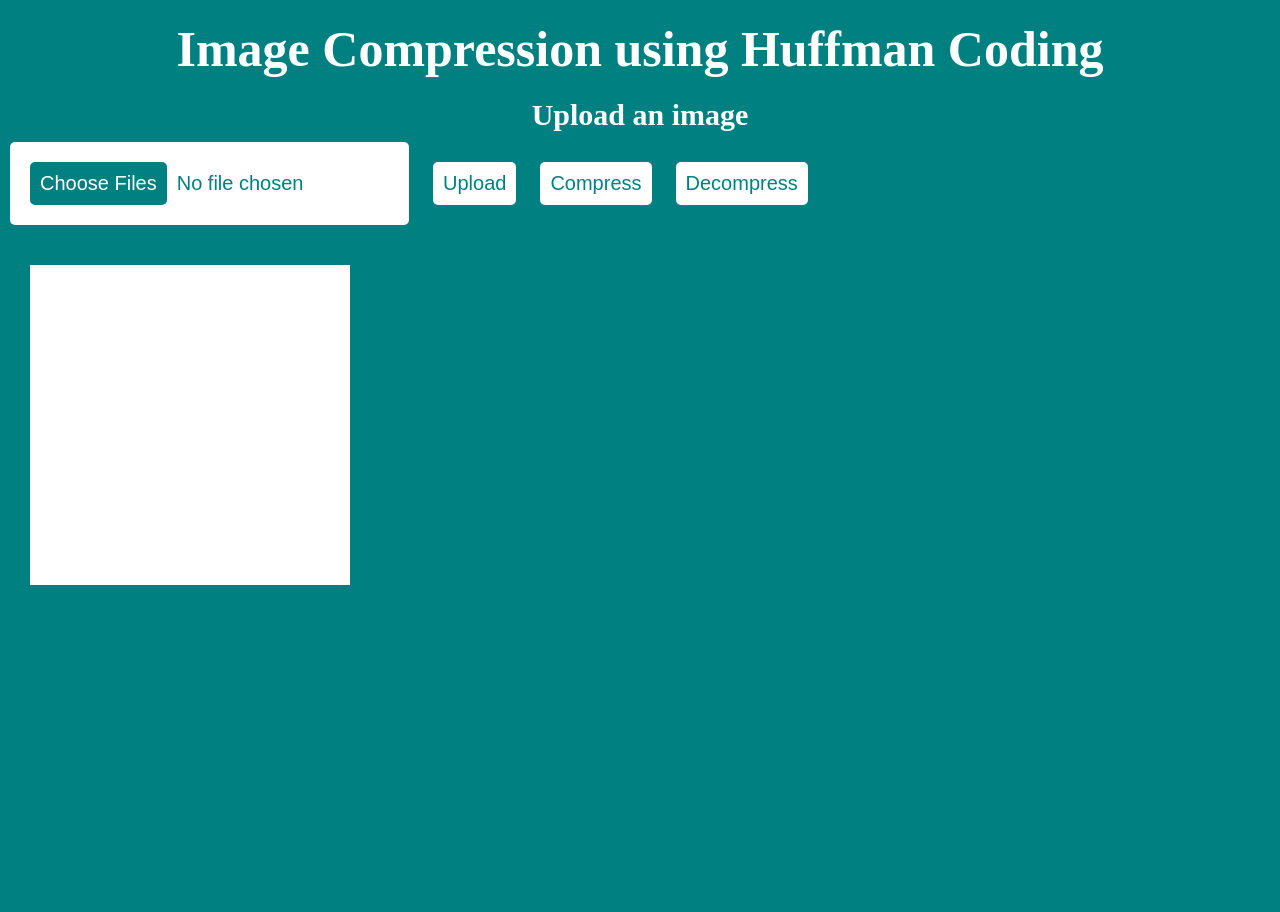
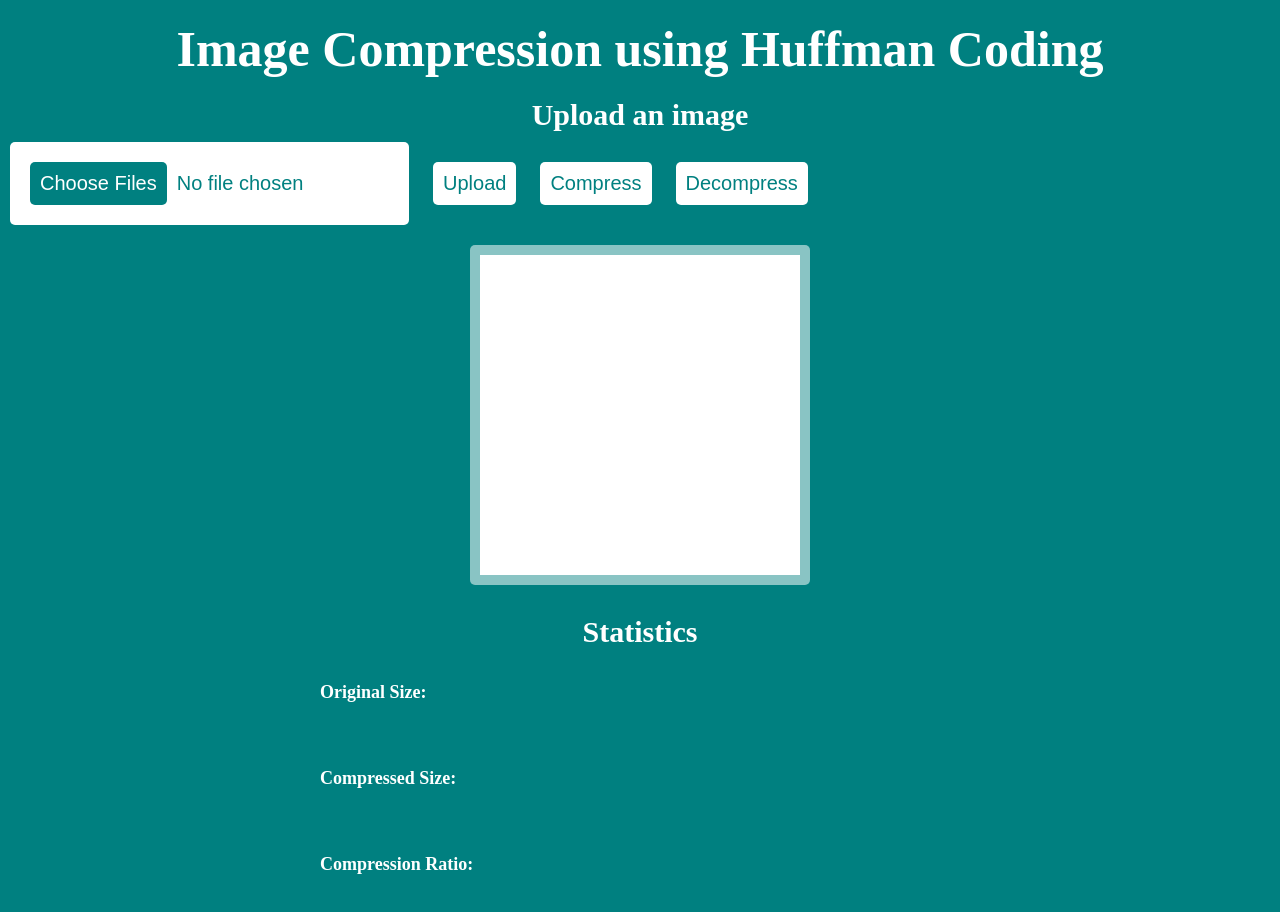
Before and after one commit to Shubham-Rasal/huffman-coding-image-compression, a plain HTML site: page index.html in a window 1280 px wide. Drawn offline with Linux system fonts and the light colour scheme.

Commit message:
added stats

```diff
--- a/app.js
+++ b/app.js
@@ -48,6 +48,39 @@ const image = document.getElementsByTagName("img")[0];
 const canvas = document.getElementsByTagName("canvas")[0];
 const ctx = canvas.getContext("2d");
 
+const originalSize = document.getElementById("originalSize");
+const compressedSize = document.getElementById("compressedSize");
+const compressionRatio = document.getElementById("compressionRatio");
+
+
+function getOriginalSize() {
+
+  const size = canvas.width * canvas.height * 4;
+  originalSize.innerHTML = size + " bytes";
+}
+
+function getCompressedSize(c) {
+
+  console.log(c)
+
+  const com_size = c.size;
+
+  compressedSize.innerHTML = com_size + " bytes";
+
+}
+
+
+function getCompressionRatio() {
+  const original = originalSize.innerHTML.split(" ")[0];
+  const compressed = compressedSize.innerHTML.split(" ")[0];
+  let ratio = ((original - compressed) / original) * 100;
+  //truncate the ratio to 2 decimal places
+  ratio = Math.trunc(ratio * 100) / 100;
+  compressionRatio.innerHTML = ratio + "%";
+}
+
+
+
 
 function copyToCanvas() {
   const img = new Image();
@@ -56,6 +89,7 @@ function copyToCanvas() {
   ctx.drawImage(img, 0, 0, canvas.width, canvas.height);
   const imageData = ctx.getImageData(0, 0, canvas.width, canvas.height);
   console.log(imageData.data);
+  getOriginalSize();
 }
 
 const compress_button = document.getElementById("compress");
@@ -91,11 +125,16 @@ compress_button.addEventListener("click", async () => {
     type: "application/json",
   });
 
+
+
   // make a zip file of the binary file and the json file
   zip.file("compressed.bin", blob);
   zip.file("frequencies.json", codesBlob);
   const content = await zip.generateAsync({ type: "blob" });
   saveAs(content, "compressed.zip");
+
+  getCompressedSize(content);
+  getCompressionRatio();
 
 });
 
--- a/index.html
+++ b/index.html
@@ -19,9 +19,16 @@
     <div class="ui">
       <img class="img" alt="dog" src="dog.png"  />
       <canvas>
-
       </canvas>
     </div>
+    <div class="stats">
+      <h2>Statistics</h2>
+      <p>Original Size: <span id="originalSize"></span></p>
+      <p>Compressed Size: <span id="compressedSize"></span></p>
+      <p>Compression Ratio: <span id="compressionRatio"></span></p>
+    </div>
+
+
     <script src="dist/FileSaver.min.js"></script>
     <script src="dist/jszip.min.js"></script>
     <script src="file.js"></script>
--- a/style.css
+++ b/style.css
@@ -4,6 +4,10 @@ body {
   background-color: teal;
   height: 100vh;
   width: 100vw;
+  display: flex;
+  flex-direction: column;
+  align-content: center;
+
 }
 
 body::-webkit-scrollbar {
@@ -39,6 +43,8 @@ button {
   cursor: pointer;
 }
 
+
+
 input {
   background-color: white;
   color: teal;
@@ -71,7 +77,7 @@ input::-webkit-file-upload-button {
 
 canvas {
   background-color: white;
-  border: 10px solid teal;
+  border: 10px solid rgba(0, 128, 128, 0.463);
   border-radius: 5px;
   margin: 10px;
   padding: 10px;
@@ -88,27 +94,74 @@ img {
 }
 
 .ui {
+
   position: relative;
 
-  /* width: 100%;
-    height: 100%; */
+  width: 100%;
+  height: 100%;
+  display: flex;
+  flex-direction: column;
+  justify-content: center;
+  align-items: center;
+
   /* background-color: rebeccapurple; */
-  margin: 10px;
 }
 
 .ui img {
   position: absolute;
   top: 0;
   left: 0;
-
+  width: 100%;
+  height: 100%;
+  object-fit: cover;
   z-index: 5;
+  opacity: 0;
 }
 
-.ui canvas {
-  position: absolute;
-  top: 0;
-  left: 0;
+.stats {
 
-  z-index: 80;
-  /* background-color: blue; */
+  width: 100%;
+  height: 100%;
+  display: flex;
+  flex-direction: column;
+  justify-content: center;
+  align-items: center;
 }
+
+.stats h2 {
+  color: white;
+  text-align: center;
+  font-size: 30px;
+  margin: 0;
+  padding: 0;
+  padding-top: 20px;
+}
+
+.stats p {
+  display: flex;
+  align-items: center;
+  justify-content: space-between;
+  align-content: center;
+
+  background-color: teal;
+  height: 50px;
+  width: 50%;
+  color: white;
+  font-weight: 900;
+  text-align: center;
+  font-size: 20px;
+  font-size: large;
+}
+
+.stats span {
+  display: flex;
+  align-items: center;
+  justify-content: center;
+  align-content: center;
+  height: 100%;
+  width: auto;
+
+  color: white;
+  text-align: center;
+  font-size: 20px;
+}
```
